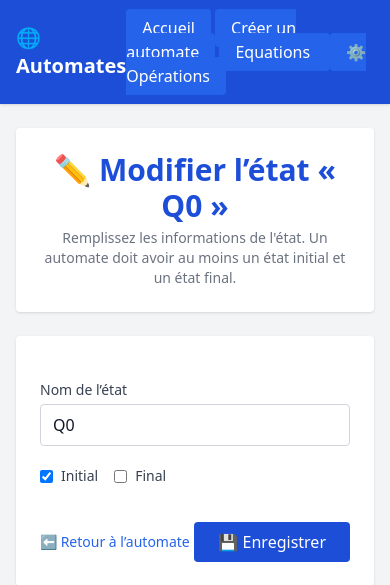
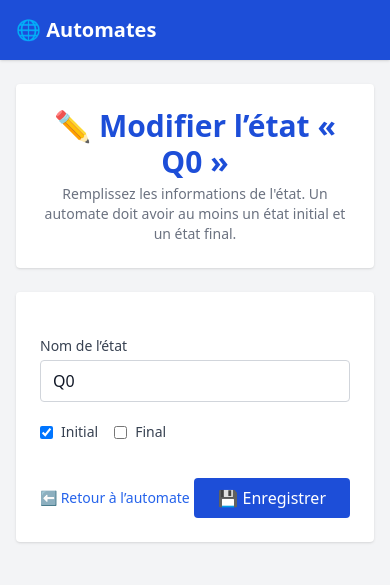
Before and after one commit to ALAIN-NG/AutomateApp, a Django app: page /automates/etat/1/modifier/ in a window 390 px wide. Shown: the top 585 px of the page. Run offline with Django 5.2, Linux system fonts and the light colour scheme; data comes from the database, SQL or seed files in the repository; some libraries are stand-ins or nearby versions.

Commit message:
modification base

```diff
--- a/Automates/templates/automates/base.html
+++ b/Automates/templates/automates/base.html
@@ -11,11 +11,20 @@
     <header class="bg-blue-700 text-white p-4 shadow">
         <div class="container mx-auto flex justify-between items-center">
             <h1 class="text-xl font-bold">🌐 Automates</h1>
-            <nav>
+
+            <!-- Bouton hamburger visible uniquement sur mobile -->
+            <button id="menu-toggle" class="md:hidden focus:outline-none">
+                <svg class="w-6 h-6 fill-current" xmlns="http://www.w3.org/2000/svg" viewBox="0 0 24 24">
+                    <path d="M4 5h16M4 12h16M4 19h16" />
+                </svg>
+            </button>
+
+            <!-- Menu navigation (desktop) -->
+            <nav id="nav-menu" class="hidden md:flex flex-col md:flex-row md:items-center gap-2 md:gap-4 mt-4 md:mt-0">
                 <a href="{% url 'liste_automates' %}" class="bg-blue-600 text-white px-4 py-2 rounded hover:bg-blue-700 transition">Accueil</a>
                 <a href="{% url 'creer_automate' %}" class="bg-blue-600 text-white px-4 py-2 rounded hover:bg-blue-700 transition">Créer un automate</a>
-                <a href="{% url 'resoudre_equations' %}" class="bg-blue-600 text-white px-4 py-2 rounded hover:bg-blue-700 transition"> Equations </a>
-                <a href="{% url 'choisir_operation' %}" class="bg-blue-600 text-white px-4 py-2 rounded hover:bg-blue-700 transition"> ⚙️ Opérations </a>
+                <a href="{% url 'resoudre_equations' %}" class="bg-blue-600 text-white px-4 py-2 rounded hover:bg-blue-700 transition">Équations</a>
+                <a href="{% url 'choisir_operation' %}" class="bg-blue-600 text-white px-4 py-2 rounded hover:bg-blue-700 transition">⚙️ Opérations</a>
             </nav>
         </div>
     </header>
@@ -30,6 +39,18 @@
     </footer>
 
     {% block extra_scripts %}
+
+    <!-- Script menu responsive -->
+    <script>
+    document.addEventListener("DOMContentLoaded", function () {
+        const toggleBtn = document.getElementById("menu-toggle");
+        const navMenu = document.getElementById("nav-menu");
+
+        toggleBtn.addEventListener("click", () => {
+            navMenu.classList.toggle("hidden");
+        });
+    });
+    </script>
 
     <!-- Notification toast -->
     <div id="notification" class="hidden fixed bottom-6 right-6 bg-green-600 text-white px-4 py-2 rounded shadow-lg z-50 transition-all duration-300"></div>
@@ -89,11 +110,7 @@
             });
         });
     });
-
-
     </script>
-
-
 
     {% endblock %}
 </body>
```
Lines whose indentation alone changed are shown as unchanged.
